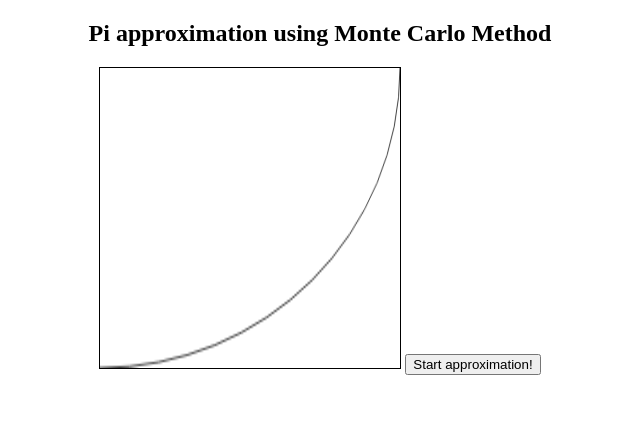
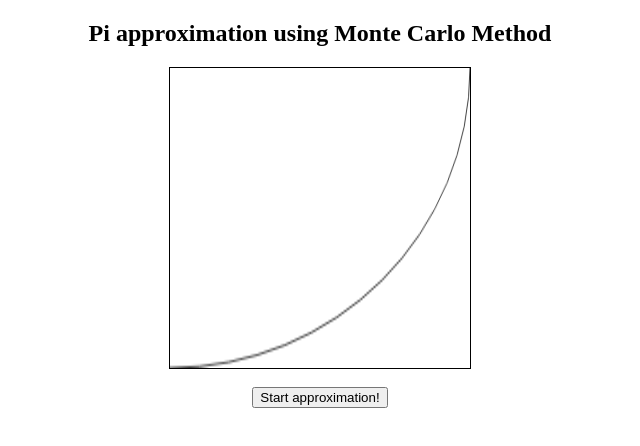
Before and after one commit to kevin-ss-kim/monte-carlo-pi, a plain HTML site: page index.html in a window 1280 px wide. Shown: the whole page, without its empty margins (320-960 px from the left). Drawn offline with Linux system fonts and the light colour scheme.

Commit message:
use flexbox and insert line break

```diff
--- a/index.css
+++ b/index.css
@@ -1,9 +1,12 @@
-h2, #canvas-wrapper {
+h2 {
     text-align: center;
 }
 
-input {
-    display: inline-block;
+#canvas-wrapper {
+    display: flex;
+    justify-content: center;
+    flex-direction: column;
+    align-items: center;
 }
 
 #myCanvas {
```
Also changed, not shown: index.html (+1 -0 lines).
